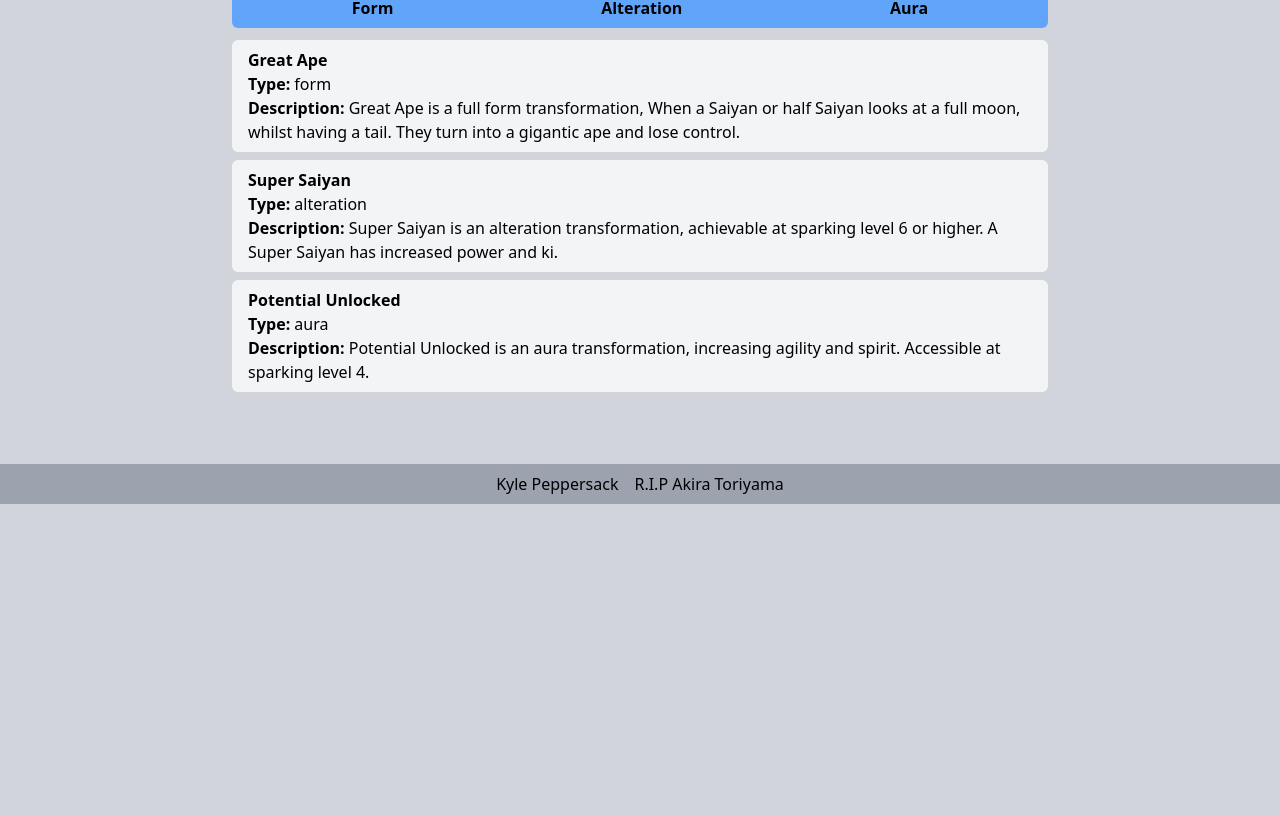
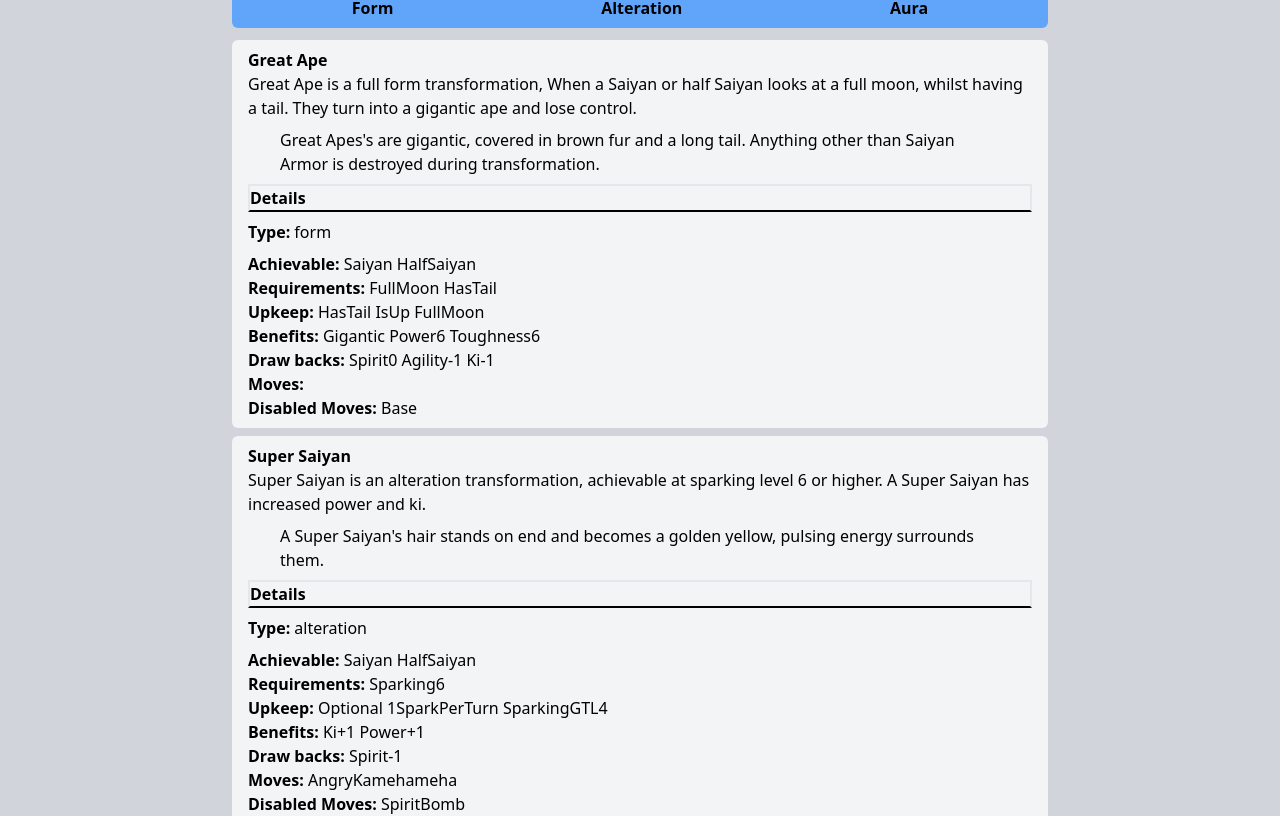
Before and after one commit to KylePep/ddbwiki, a Next.js app: page /forms in a window 1280 px wide. Shown: the part 572-1388 px from the top of the page. Before the commit the page ends 1076 px from the top, so only its background shows below. Built offline with nearby package versions, Linux system fonts and the light colour scheme.

Commit message:
Fixed rendering of items type and subtype, Rendered new fields to moves page

```diff
--- a/app/forms/page.tsx
+++ b/app/forms/page.tsx
@@ -25,11 +25,47 @@ export default function formPage() {
       <FilterList LIST_TYPE={FORM_TYPES} list={list} setList={setList} categoryFilterArr={["type.form", "type.alteration", "type.aura"]} />
       <div>
       {list.map((form: any)=>(
-          <div key={form.id} className='bg-gray-100 rounded-md px-4 py-2 mb-2'>
-                <h2 className='font-bold'>{form.displayName}</h2>
-                <h3><span className='font-semibold'>Type: </span>{form.type}</h3>
-                <p><span className='font-semibold'>Description: </span>{form.description}</p>
-          </div>
+            <div key={form.id} className='bg-gray-100 rounded-md px-4 py-2 mb-2'>
+            <h2 className="font-bold">{form.displayName}</h2>
+            <p className='mb-2'>{form.description}</p>
+            <p className='mb-2 mx-8'>{form.extraDescription}</p>
+
+            <div>
+                <p className='border-solid border-2 border-b-black'><span className='font-semibold'>Details </span></p>
+                <h3 className='my-2'><span className='font-semibold'>Type: </span>{form.type}</h3>
+
+                <p><span className='font-semibold'>Achievable: </span> {form.useable.map((use: any) =>(
+                <span key={use} className='capitalize'>{use} </span>
+                ))}</p>
+
+                <p><span className='font-semibold'>Requirements: </span>{form.reqParams.map((req: any) =>(
+                <span key={req} className='capitalize'>{req} </span>
+                ))}</p>
+
+                <p><span className='font-semibold'>Upkeep: </span>{form.upkeep.map((up: any) =>(
+                <span key={up} className='capitalize'>{up} </span>
+                ))}</p>
+
+                <p><span className='font-semibold'>Benefits: </span>{form.positives.map((posi: any) =>(
+                <span key={posi} className='capitalize'>{posi} </span>
+                ))}</p>
+
+                <p><span className='font-semibold'>Draw backs: </span>{form.negatives.map((negi: any) =>(
+                <span key={negi} className='capitalize'>{negi} </span>
+                ))}</p>
+
+                <p><span className='font-semibold'>Moves: </span>{form.moves.map((move: any) =>(
+                <span key={move} className='capitalize'>{move} </span>
+                ))}</p>
+
+                <p><span className='font-semibold'>Disabled Moves: </span>{form.moveBlacklist.map((blackList: any) =>(
+                <span key={blackList} className='capitalize'>{blackList} </span>
+                ))}</p>
+
+
+
+            </div>
+      </div>
               ))}
       </div>
     </main>
--- a/app/items/page.tsx
+++ b/app/items/page.tsx
@@ -34,6 +34,7 @@ export default function page() {
 
                 <div>
                     <p className='border-solid border-2 border-b-black'><span className='font-semibold'>Details </span></p>
+                    <h3 className='my-2'><span className='font-semibold'>Type: </span>{item.type} <span> - {item.subType}</span></h3>
 
                     <h3 className='font-semibold'>Effect:</h3>
                     <p>{item.effect}</p>
```
